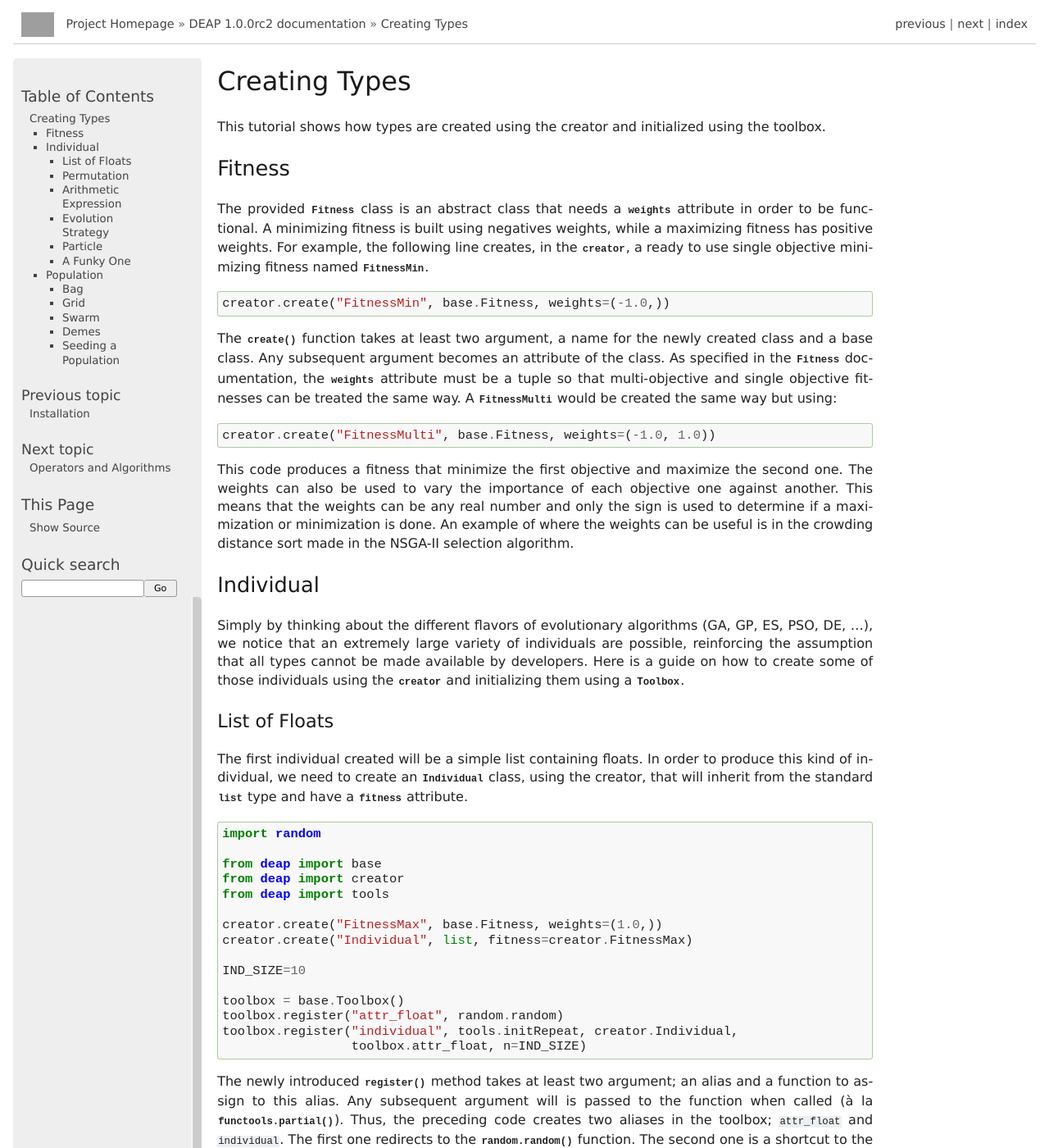
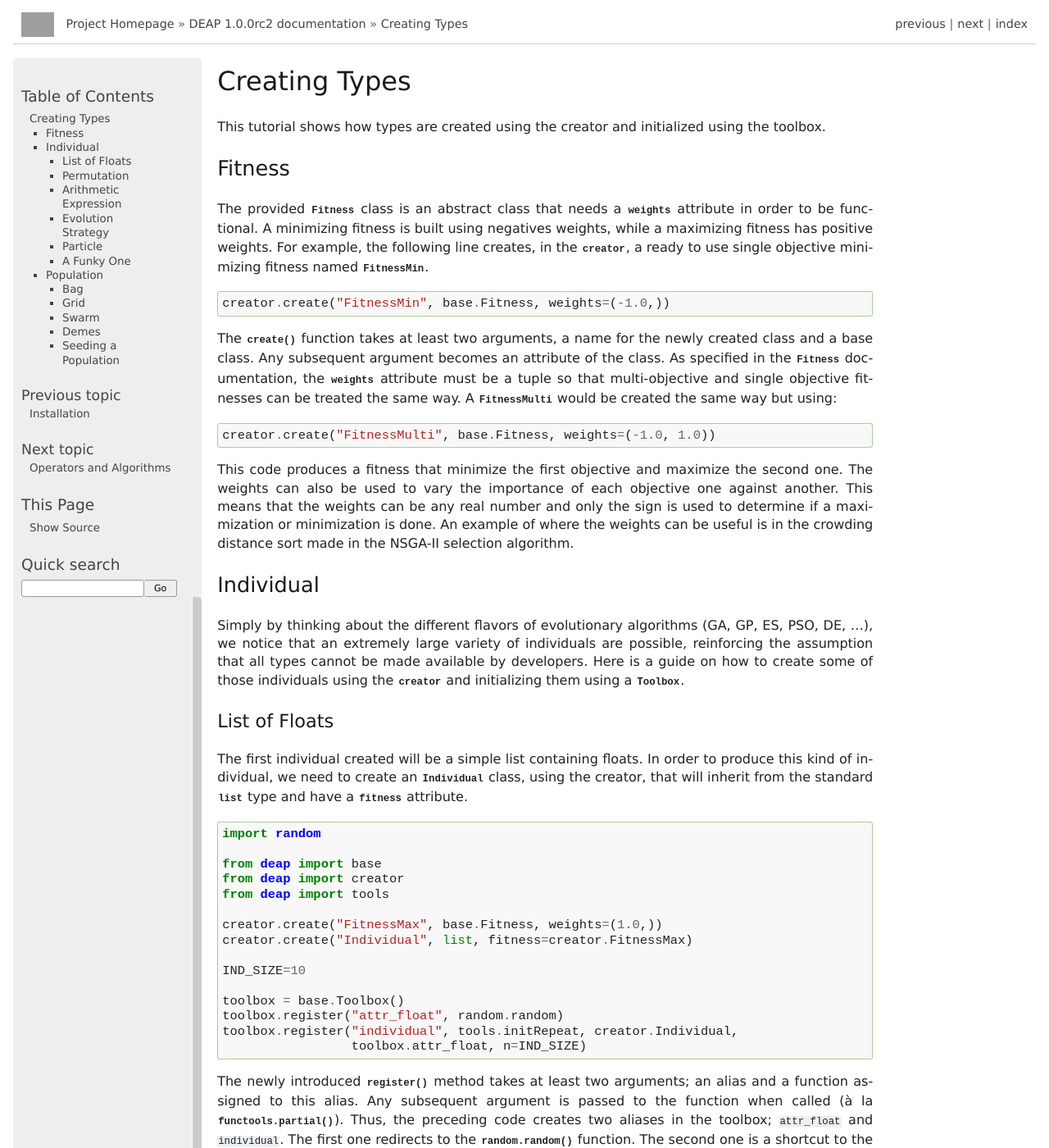
Before and after one commit to DEAP/deap, a Sphinx documentation site: the page built from doc/tutorials/basic/part1.rst, in a window 1280 px wide and 1400 px high. Shown: the whole window at 82% size. Built offline with Sphinx 7.4.7, drawn with Linux system fonts in a browser that asks for light colours; formulas are drawn with MathJax 3; pages that are not in the unit, such as notebooks, are missing from menus; some of the changed text lies outside the part shown; grey boxes are pictures that could not be loaded.

Commit message:
Fixed typos.
--HG--
branch : dev

```diff
--- a/doc/tutorials/basic/part1.rst
+++ b/doc/tutorials/basic/part1.rst
@@ -17,7 +17,7 @@
 .. literalinclude:: /code/tutorials/part_2/2_1_fitness.py
    :lines: 6
 
-The :func:`~deap.creator.create` function takes at least two argument, a name for the newly created class and a base class. Any subsequent argument becomes an attribute of the class.
+The :func:`~deap.creator.create` function takes at least two arguments, a name for the newly created class and a base class. Any subsequent argument becomes an attribute of the class.
 As specified in the :class:`~deap.base.Fitness` documentation, the :attr:`~deap.base.Fitness.weights` attribute must be a tuple so that multi-objective and single objective fitnesses can be treated the same way. A
 :class:`FitnessMulti` would be created the same way but using:
 
@@ -58,8 +58,8 @@
 .. literalinclude:: /code/tutorials/part_2/2_2_1_list_of_floats.py
    :lines: 2,5-18
 
-The newly introduced :meth:`~deap.base.Toolbox.register` method takes at least two argument; an alias and a function to assign to this alias. Any subsequent argument will is passed to the function when called (à la :func:`functools.partial`).
-Thus, the preceding code creates two aliases in the toolbox; ``attr_float`` and ``individual``. The first one redirects to the :func:`random.random` function. The second one is a shortcut to the :func:`~deap.tools.initRepeat` function, qhile also fixing its container argument to the :class:`creator.Individual` class, its filler argument to the :func:`toolbox.attr_float` function, and its number of repetitions argument to ``IND_SIZE``.
+The newly introduced :meth:`~deap.base.Toolbox.register` method takes at least two arguments; an alias and a function assigned to this alias. Any subsequent argument is passed to the function when called (à la :func:`functools.partial`).
+Thus, the preceding code creates two aliases in the toolbox; ``attr_float`` and ``individual``. The first one redirects to the :func:`random.random` function. The second one is a shortcut to the :func:`~deap.tools.initRepeat` function, fixing its :data:`container` argument to the :class:`creator.Individual` class, its :data:`func` argument to the :func:`toolbox.attr_float` function, and its number of repetitions argument to ``IND_SIZE``.
 
 Now, calling :func:`toolbox.individual` will call :func:`~deap.tools.initRepeat` with the fixed arguments and return a complete :class:`creator.Individual`
 composed of ``IND_SIZE`` floating point numbers with a maximizing single
```
